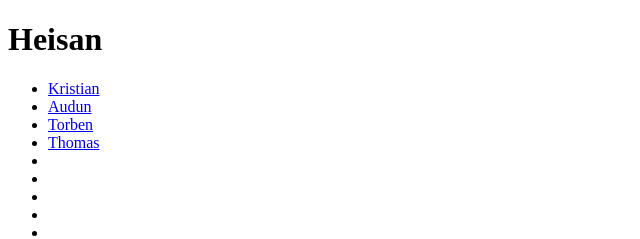
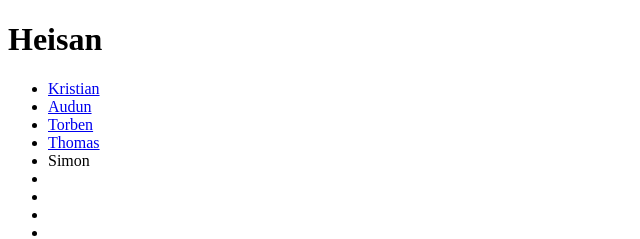
Before and after one commit to AudunPettersen/AudunPettersen.github.io, a plain HTML site: page index.html in a window 1280 px wide. Shown: the top 239 px of the page, 0-640 px from the left. Drawn offline with Linux system fonts and the light colour scheme.

Commit message:
lister 3

```diff
--- a/index.html
+++ b/index.html
@@ -13,7 +13,7 @@
         <li><a href="AudunPettersen.github.io">Audun</a></li>
         <li><a href="TorbenBrandt.github.io">Torben</a></li>
         <li><a href="ThomasGloppen.github.io">Thomas</a></li>
-        <li><a href="simonbjh.github.io"></a></li>
+        <li><a href="simonbjh.github.io"></a>Simon</li>
         <li><a href=""></a></li>
         <li><a href=""></a></li>
         <li><a href=""></a></li>
```
